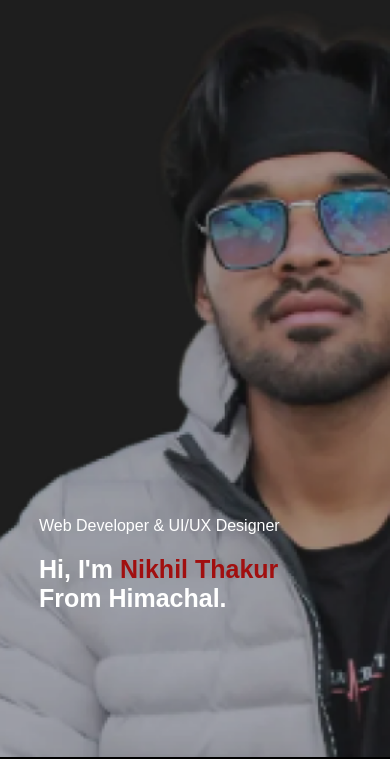
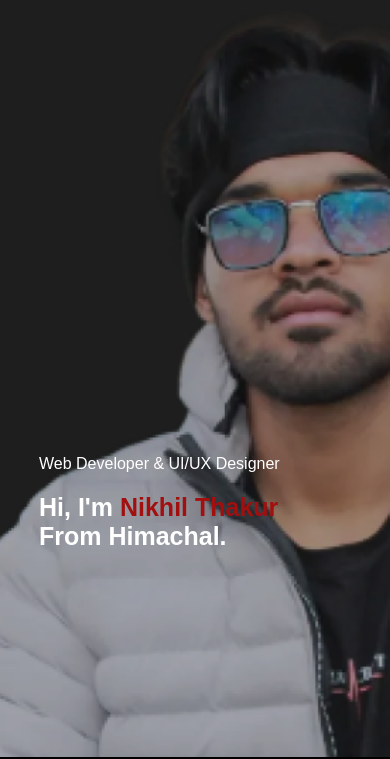
Before and after one commit to code007nikhil/Portfolio, a plain HTML site: page index.html in a window 390 px wide. Shown: the part 87-846 px from the top of the page. Drawn offline with Linux system fonts and the light colour scheme.

Commit message:
change 5

```diff
--- a/style.css
+++ b/style.css
@@ -360,7 +360,7 @@ nav .fas{
         background-image: url('./images/smal4.png');
     }
     .header-text{
-        margin-top: 170%;
+        margin-top: 150%;
         font-size: 16px;
     }
     .header-text h1{
```
